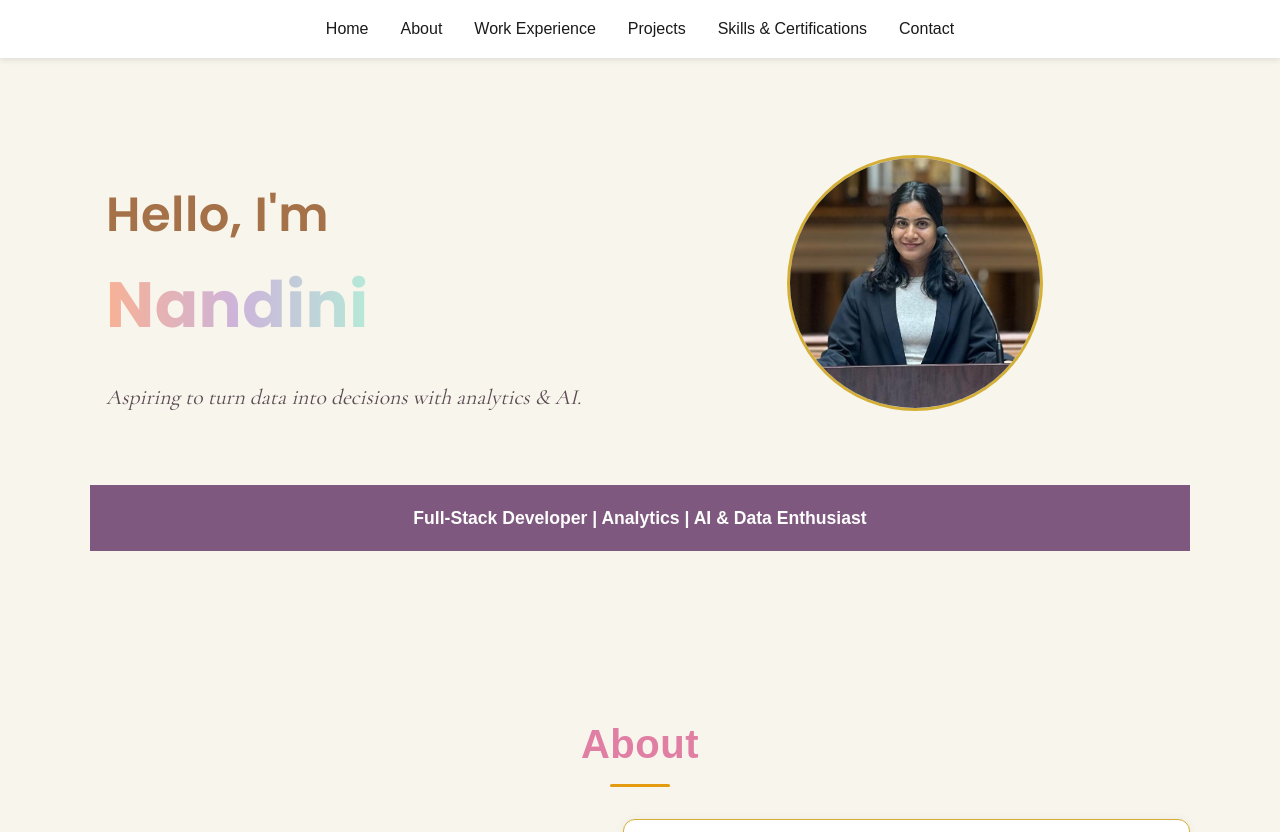
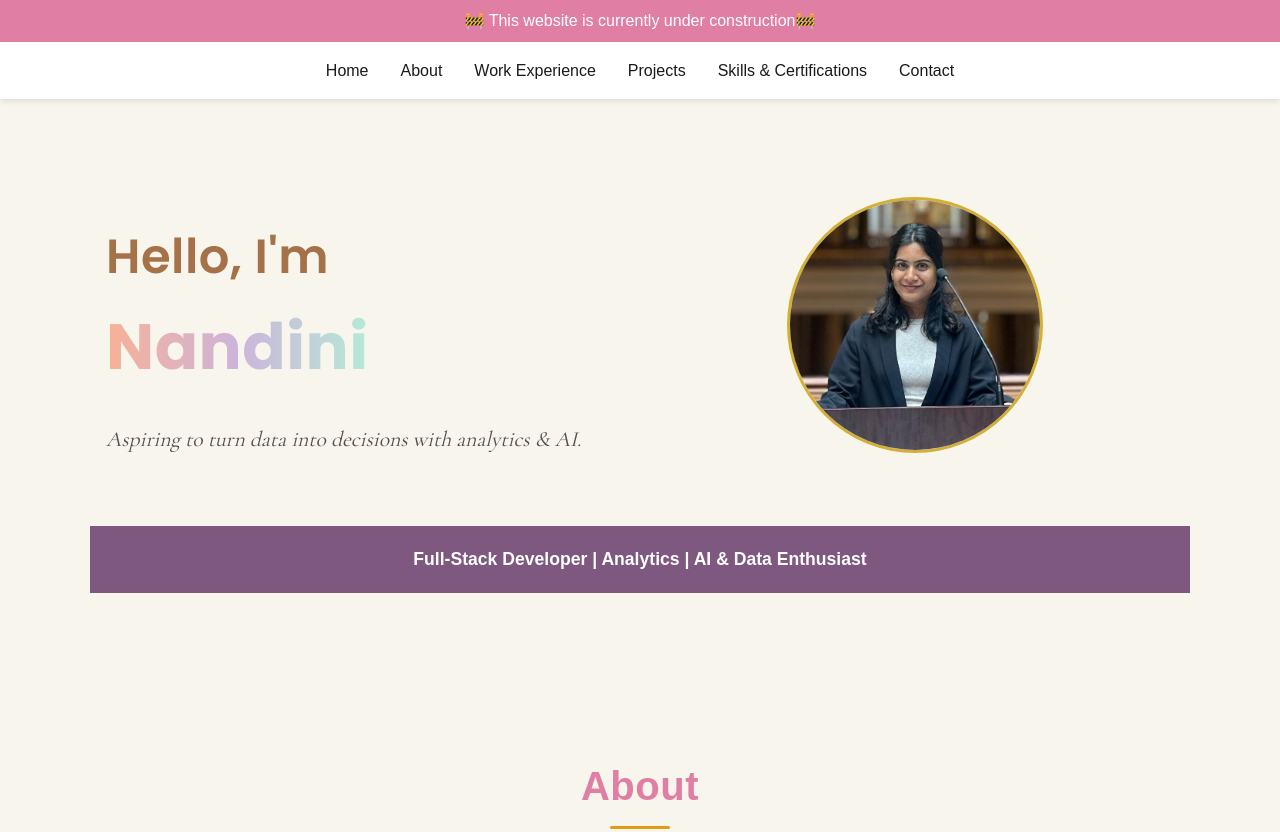
Before and after one commit to nandinidevalla/nandinidevalla.github.io, a plain HTML site: page index.html in a window 1280 px wide. Shown: the top 832 px of the page. Drawn offline with nearby package versions, Linux system fonts and the light colour scheme.

Commit message:
under construction

```diff
--- a/index.html
+++ b/index.html
@@ -260,8 +260,13 @@
 
 <body>
 
+  <!-- Under Construction Notice -->
+  <div style="background-color: var(--accent-pink); color: white; text-align: center; padding: 0.5rem; font-weight: 500; position: sticky; top: 0; z-index: 101;">
+    🚧 This website is currently under construction🚧
+  </div>
+
   <!-- Navigation -->
-  <nav>
+  <nav style="position: sticky; top: 2.5rem; z-index: 100;">
     <a href="#home">Home</a>
     <a href="#about">About</a>
     <a href="#work">Work Experience</a>
@@ -585,7 +590,7 @@
 
   <!-- Contact -->
   <section id="contact">
-    <h2 class="section-title">Let’s get in touch!</h2>
+    <h2 class="section-title">Let's get in touch!</h2>
     <div class="contact-icons" style="text-align: center; margin-top: 2rem;">
       <a href="mailto:ndevalla@purdue.edu"><img src="assets/outlook.png" alt="Email"></a>
       <a href="mailto:nandinidevalla1@gmail.com"><img src="assets/email.png" alt="Email"></a>
```
